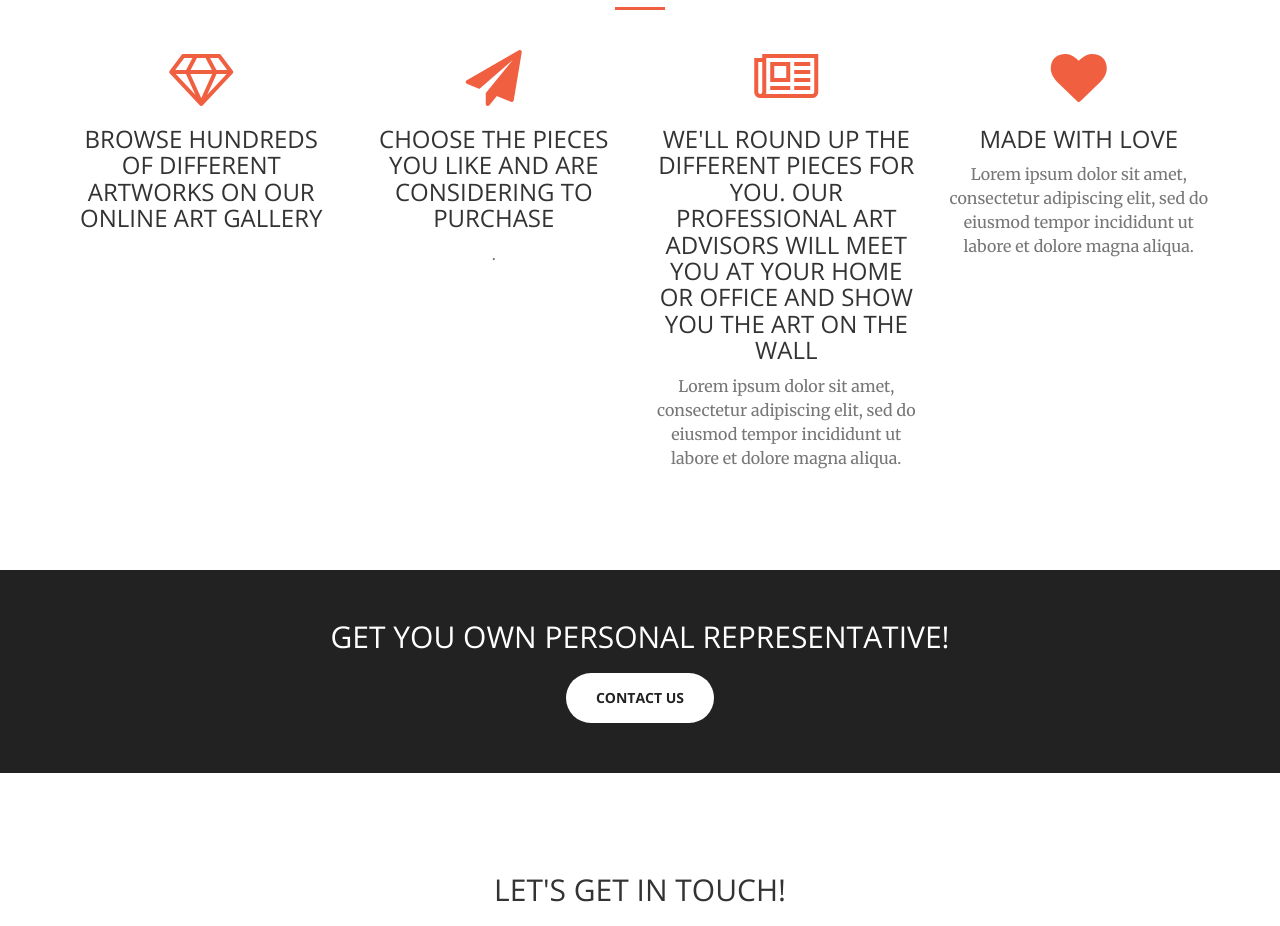
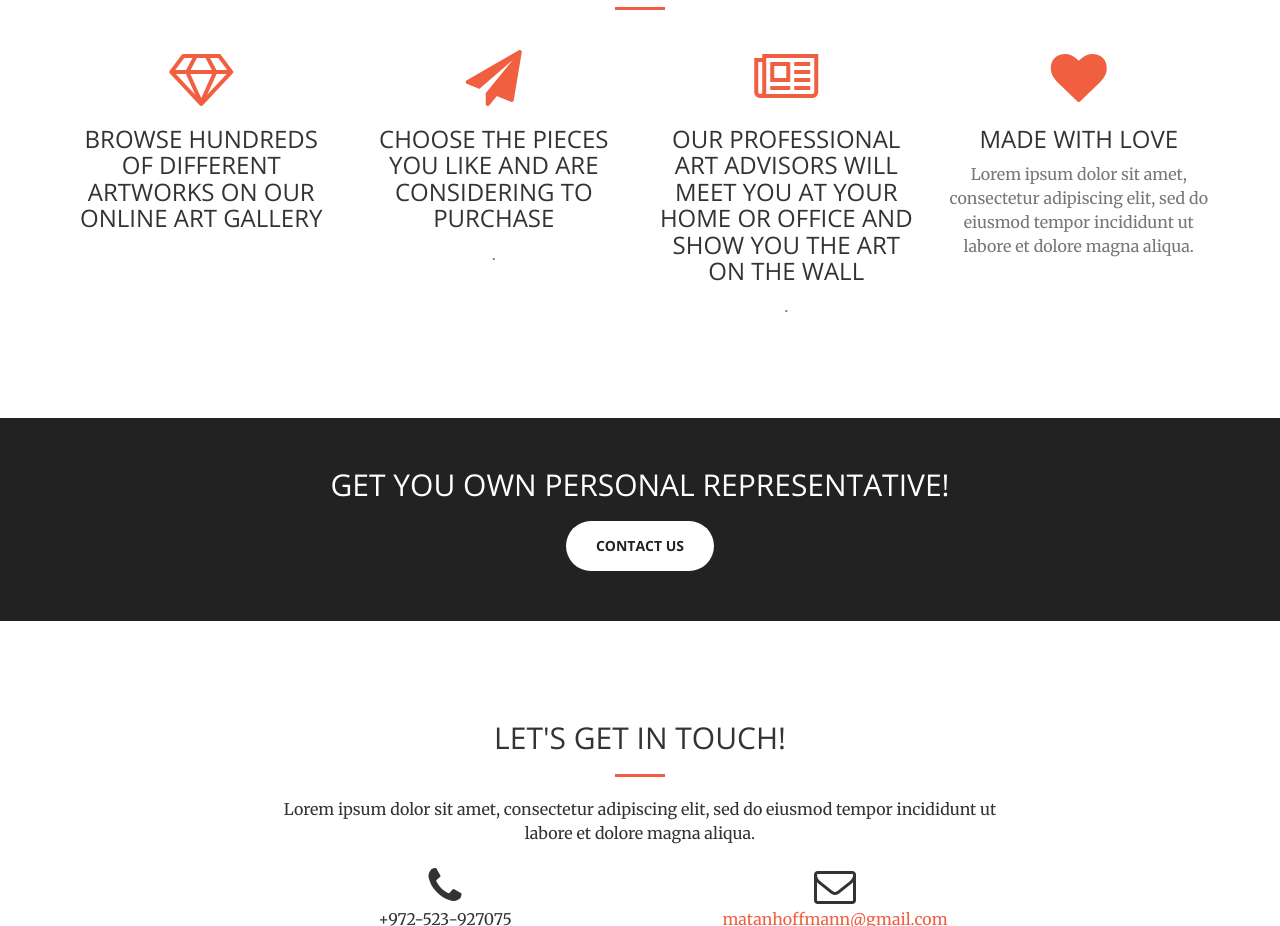
Before and after one commit to telavivart/website, a website: page index.html in a window 1280 px wide. Shown: the part 1340-2266 px from the top of the page. Drawn offline with nearby package versions, Linux system fonts and the light colour scheme; a script that the page names is missing.

Commit message:
Update home.view.html

```diff
--- a/views/home.view.html
+++ b/views/home.view.html
@@ -48,8 +48,8 @@
                 <div class="col-lg-3 col-md-6 text-center">
                     <div class="service-box">
                         <i class="fa fa-4x fa-newspaper-o wow bounceIn text-primary" data-wow-delay=".2s"></i>
-                        <h3>We'll round up the different pieces for you. Our professional art advisors Will meet you at your home or office and show you the art on the wall</h3>
-                        <p class="text-muted">Lorem ipsum dolor sit amet, consectetur adipiscing elit, sed do eiusmod tempor incididunt ut labore et dolore magna aliqua.</p>
+                        <h3>Our professional art advisors Will meet you at your home or office and show you the art on the wall</h3>
+                        <p class="text-muted">.</p>
                     </div>
                 </div>
                 <div class="col-lg-3 col-md-6 text-center">
```
